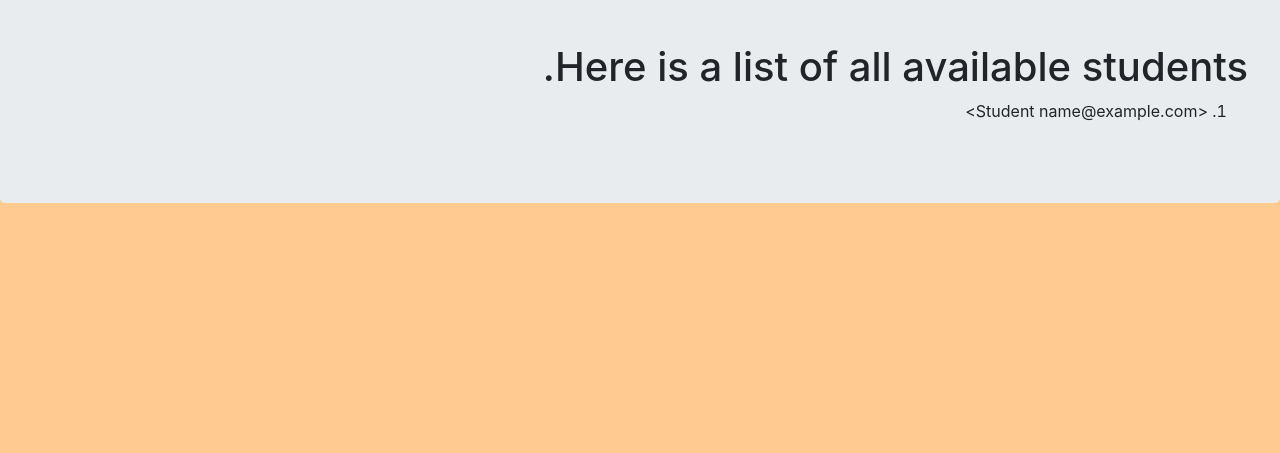
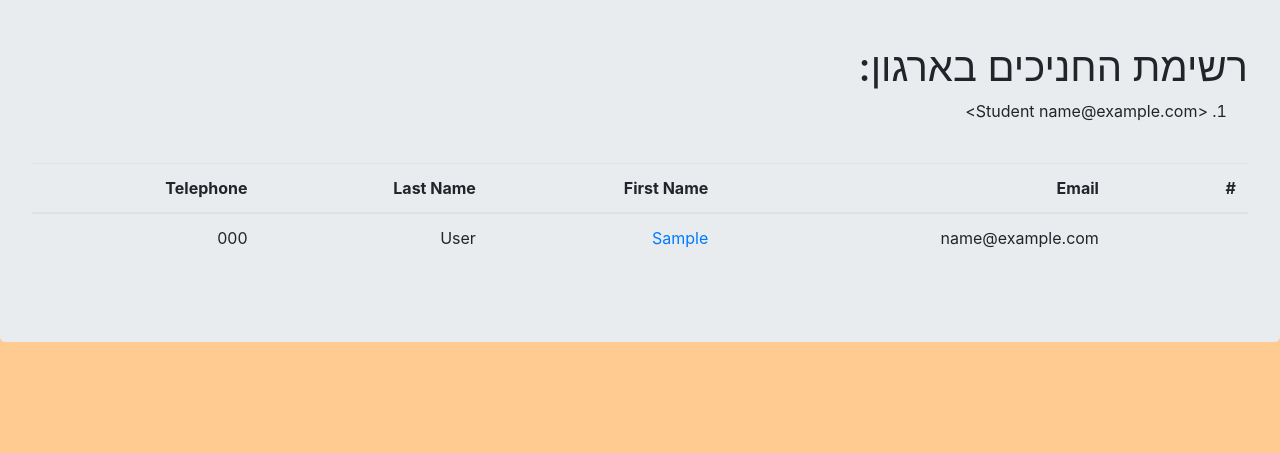
Before and after one commit to idan171/CRM---Final-project, a Flask app: page /list in a window 1280 px wide. Shown: the part 347-800 px from the top of the page. Run offline with Flask 2, Linux system fonts and the light colour scheme; tables that the repository leaves empty hold one stand-in row (values such as "Sample post"); some libraries are stand-ins or nearby versions.

Commit message:
01-05-21

```diff
--- a/app.py
+++ b/app.py
@@ -107,6 +107,35 @@ def add_stu():
         return redirect(url_for('list_stu'))
 
     return render_template('add.html',form=form)
+
+@app.route('/edit_stu/<string:emails>', methods=['GET', 'POST'])
+def edit_stu(emails):
+    form = AddForm()
+    name_to_update = Student.query.get_or_404(emails)
+    if request.method == "POST":
+        name_to_update.firstname = request.form['firstname']
+        name_to_update.lastname = request.form['lastname']
+        name_to_update.dateofbirth = request.form['dateofbirth']
+        name_to_update.pronouns = request.form['pronouns']
+        name_to_update.citys = request.form['citys']
+        name_to_update.addresss = request.form['addresss']
+        name_to_update.nutritions = request.form['nutritions']
+        name_to_update.phonenums = request.form['phonenums']
+        name_to_update.schoolname = request.form['schoolname']
+        name_to_update.parents = request.form['parents']
+        name_to_update.details = request.form['details']
+
+        try:
+            db.session.commit()
+            flash("Student Updated Successfully!")
+            return render_template("list.html",form=form,name_to_update=name_to_update)
+
+        except:
+             flash("Error! Looks like there is a problem, please try again!")
+             return render_template("edit_stu.html",form=form,name_to_update=name_to_update)
+
+
+    return render_template('edit_stu.html', form=form)
 
 @app.route('/add_group', methods=['GET', 'POST'])
 def add_group():
--- a/myproject/models.py
+++ b/myproject/models.py
@@ -358,6 +358,5 @@ db.session.add(user_test5)
 db.session.add(user_test6)
 
 
-
 db.create_all()
 db.session.commit()
--- a/myproject/templates/base.html
+++ b/myproject/templates/base.html
@@ -24,6 +24,8 @@
         <div class="dropdown-menu" aria-labelledby="navbarDropdownMenuLink">
           <a class="dropdown-item" href="{{ url_for('add_stu') }}">Add Student</a>
           <a class="dropdown-item" href="{{ url_for('del_stu') }}">Delete Student</a>
+          <a class="dropdown-item" href="{{ url_for('list_stu') }}">List of Student & Edit</a>
+
           <div class="dropdown-divider"></div>
           <a class="dropdown-item" href="{{ url_for('student_in_group') }}">Student in Group</a>
           <a class="dropdown-item" href="{{ url_for('delete_student_gru1') }}">Delete Student In Group</a>
--- a/myproject/templates/list.html
+++ b/myproject/templates/list.html
@@ -1,12 +1,47 @@
 {% extends "base.html" %}
 {% block content %}
 <div class="jumbotron">
-  <h1>Here is a list of all available students.</h1>
-  <ol>
+  <h1>רשימת החניכים בארגון:</h1>
+
+   <ol>
     {% for stu in students_list  %}
     <li>{{stu}}</li>
     {% endfor %}
-  </ol>
+    </ol>
 
+</br>
+
+  <table class="table table-hover">
+    <thead>
+      <tr>
+        <th scope="col">#</th>
+        <th scope="col">Email</th>
+        <th scope="col">First Name</th>
+        <th scope="col">Last Name</th>
+        <th scope="col">Telephone</th>
+
+      </tr>
+    </thead>
+    <tbody>
+      {% for stu in students_list  %}
+      <tr>
+        <th scope="row"><ol></ol></th>
+        <td>
+          {{stu.emails}}
+        </td>
+        <td>
+          <a href="{{url_for('edit_stu', emails=stu.emails)}}">{{stu.firstname}} </a>
+        </td>
+        <td>
+          {{stu.lastname}}
+        </td>
+        <td>
+          {{stu.phonenums}}
+        </td>
+      </tr>
+      {% endfor %}
+
+    </tbody>
+  </table>
 </div>
 {% endblock %}
```
Also changed, not shown: myproject/templates/edit_stu.html (added, +35 -0 lines).
